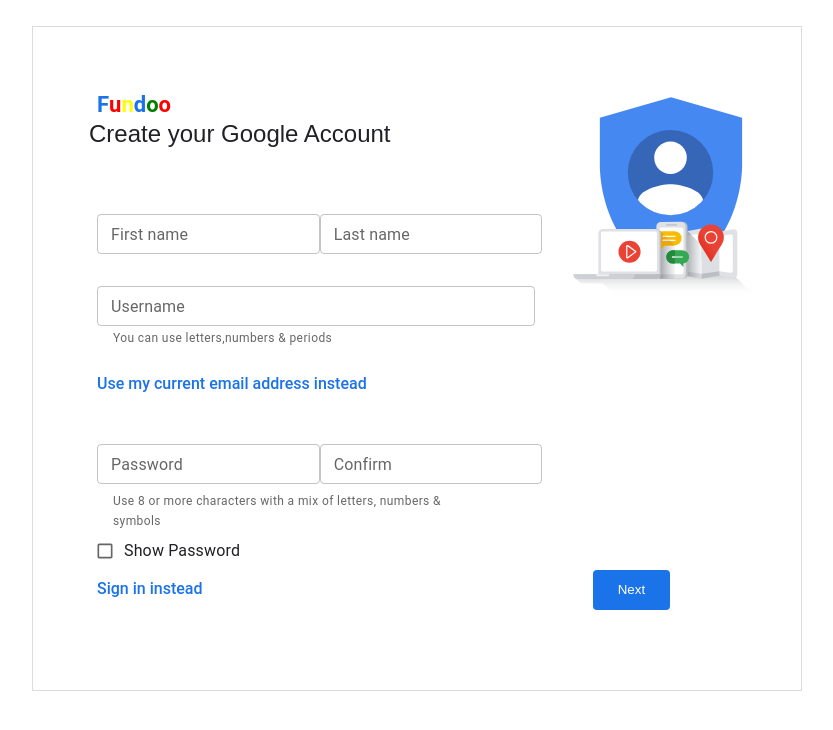
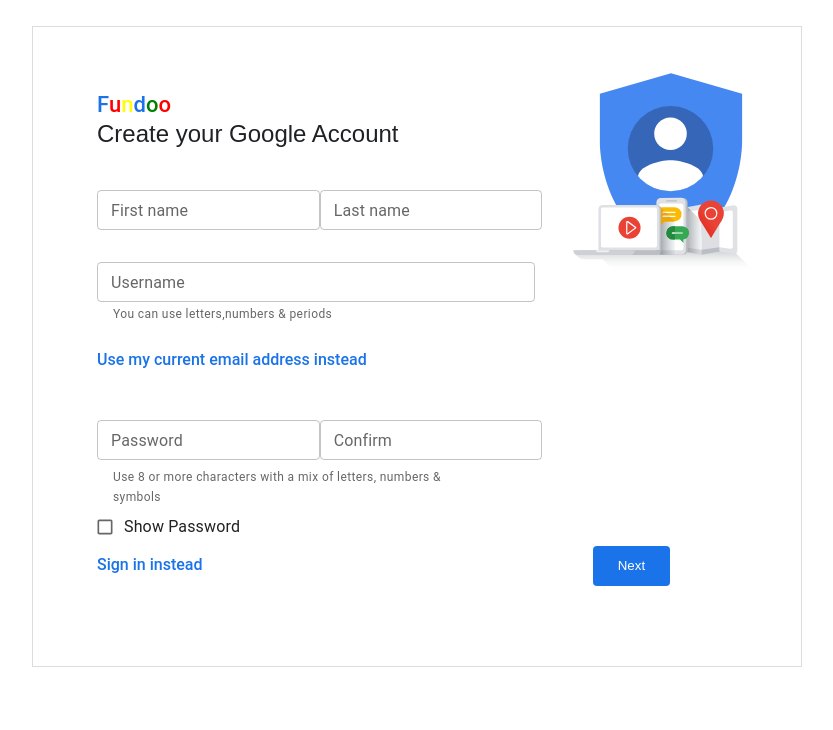
Before and after one commit to ValarmathyRamachandran/React-FunDo-Project-CFP, a React (Create React App) app: page / in a window 1280 px wide. Shown: the top 730 px of the page, without its empty margins (224-1057 px from the left). Built offline with nearby package versions, Linux system fonts and the light colour scheme.

Commit message:
[Valarmathy]: Refactored code for scss file of Sign Up page

```diff
--- a/src/pages/SignUp/SignUp.scss
+++ b/src/pages/SignUp/SignUp.scss
@@ -31,6 +31,7 @@
     display: flex;
     margin-bottom: -6vh;
     margin-top: 5vh;
+    font-weight: 500;
 
     #SignUp-blue{
         color:$font-blue;
@@ -141,13 +142,12 @@
     margin-right: 1vh;
 }
 .SignUp-create-heading{
-    margin-bottom: 5vh ;
+    margin-bottom: 3vh ;
     color: #202124;
     font-weight: 400 ;
     line-height: 1.3333;
-    font-size: 22px ;
-    margin-bottom: 8vh ;
-    margin-left: 7vh ;
+    margin-bottom: 5vh ;
+    margin-left: 8vh ;
     font-weight: 400 ;
     font-family: 'Google Sans','Noto Sans Myanmar UI',arial,sans-serif ;
     letter-spacing: .5;
```
